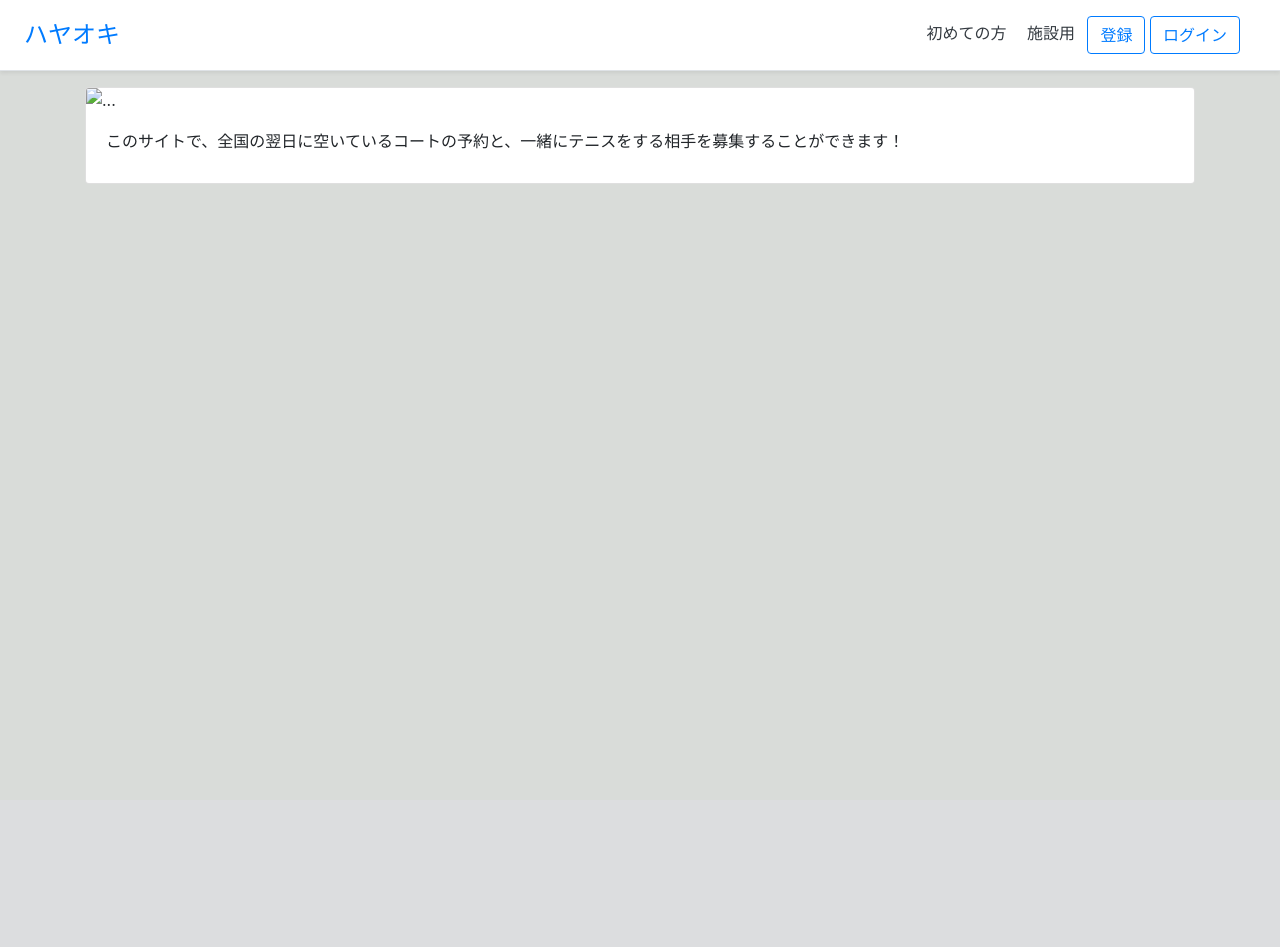
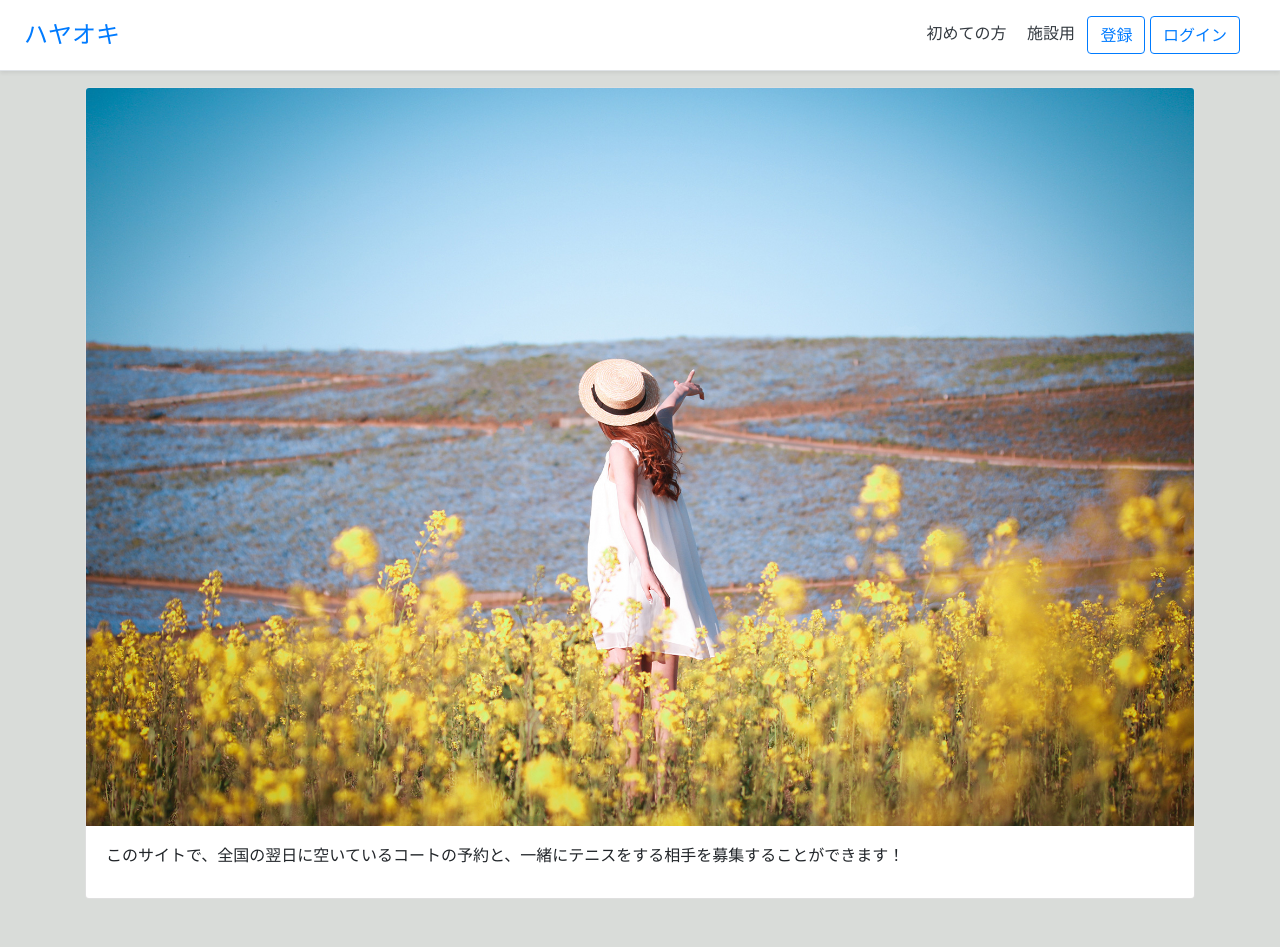
Before and after one commit to ohirunetime/tennis-mattching, a Flask app: page /info in a window 1280 px wide. Before the commit the page ends 183 px from the top, so only its background shows below. Run offline with Flask 2, Linux system fonts and the light colour scheme; some libraries are stand-ins or nearby versions.

Commit message:
Update info.html

```diff
--- a/templates/info.html
+++ b/templates/info.html
@@ -2,7 +2,7 @@
 {%block body %}
 <div class="container">
     <div class="card">
-        <img src="" class="card-img-top" alt="...">
+        <img src="/static/p5334.jpg" class="card-img-top" alt="...">
         <div class="card-body">
             <h6 class="card-title">このサイトで、全国の翌日に空いているコートの予約と、一緒にテニスをする相手を募集することができます！</h6>
             <p class="card-text"></p>
```
